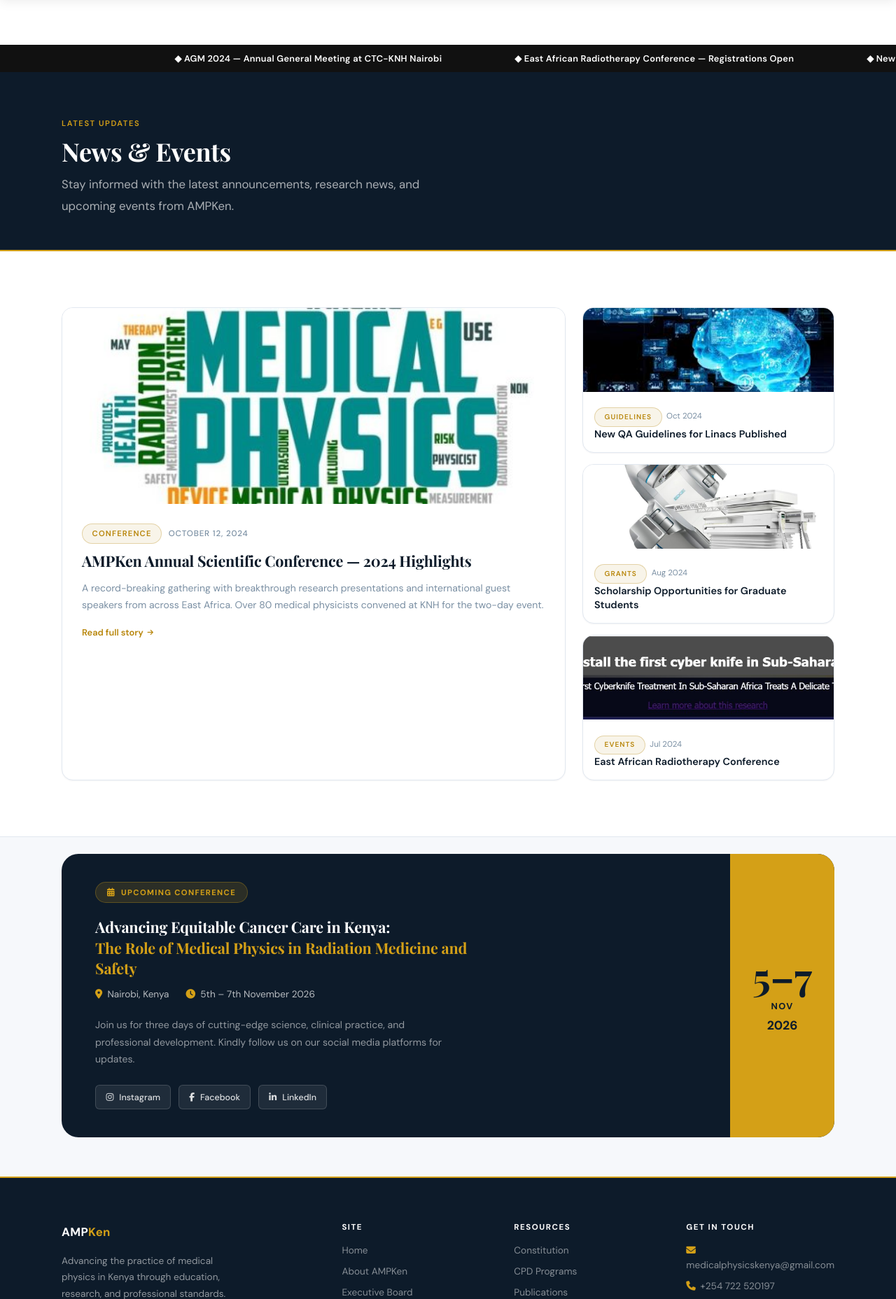
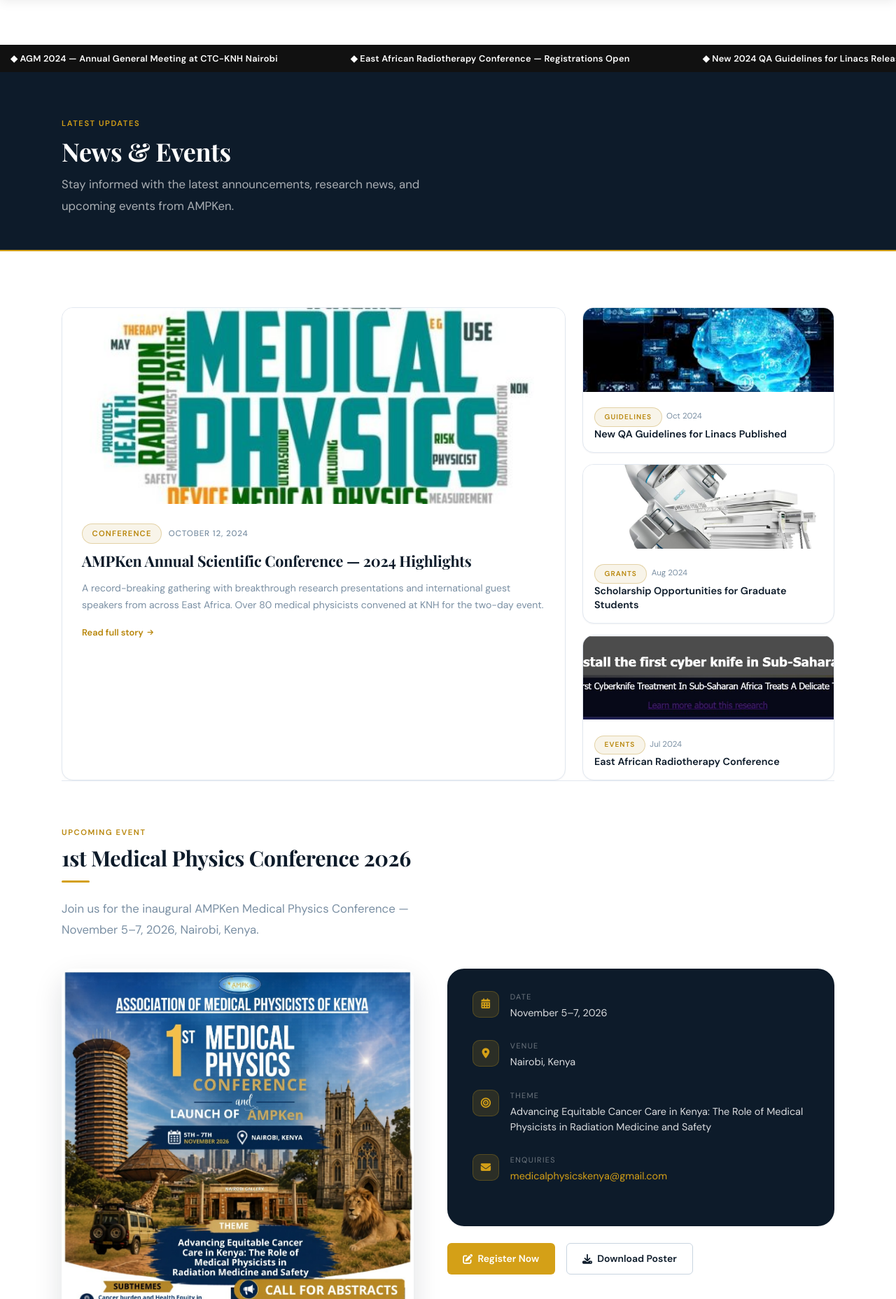
Before and after one commit to EllyKombo/ampke, a Flask app: page /news in a window 1280 px wide. Shown: the part 103-1959 px from the top of the page at 70% size. Run offline with Flask 3, Linux system fonts and the light colour scheme.

Commit message:
Update news.html

```diff
--- a/templates/news.html
+++ b/templates/news.html
@@ -1,8 +1,6 @@
 {% extends 'base.html' %}
 {% block title %}News & Events — AMPKen{% endblock %}
-
 {% block content %}
-
 <!-- Ticker -->
 <div class="ticker-bar">
   <div class="ticker-inner">
@@ -11,10 +9,12 @@
       <span class="ticker-item">&#9670; East African Radiotherapy Conference — Registrations Open</span>
       <span class="ticker-item">&#9670; New 2024 QA Guidelines for Linacs Released</span>
       <span class="ticker-item">&#9670; AMPKen Scholarship Applications Now Open</span>
+      <span class="ticker-item">&#9670; 1st AMPKen Medical Physics Conference — Nov 5–7 2026, Nairobi</span>
       <span class="ticker-item">&#9670; AGM 2024 — Annual General Meeting at CTC-KNH Nairobi</span>
       <span class="ticker-item">&#9670; East African Radiotherapy Conference — Registrations Open</span>
       <span class="ticker-item">&#9670; New 2024 QA Guidelines for Linacs Released</span>
       <span class="ticker-item">&#9670; AMPKen Scholarship Applications Now Open</span>
+      <span class="ticker-item">&#9670; 1st AMPKen Medical Physics Conference — Nov 5–7 2026, Nairobi</span>
     </div>
   </div>
 </div>
@@ -30,7 +30,6 @@
 <section class="section">
   <div class="container">
     <div class="news-layout">
-
       <!-- Featured -->
       <a href="#" class="news-main reveal">
         <img src="{{ url_for('static', filename='img/image4.jpg') }}" alt="Annual Conference" class="news-main-img">
@@ -43,7 +42,6 @@
           <span class="read-more">Read full story <i class="fa-solid fa-arrow-right fa-xs"></i></span>
         </div>
       </a>
-
       <!-- Sidebar -->
       <div class="news-side">
         <a href="#" class="news-card reveal">
@@ -68,9 +66,73 @@
           </div>
         </a>
       </div>
+    </div>
 
+    <!-- ── CONFERENCE POSTER SECTION ── -->
+    <div class="poster-section reveal">
+      <div class="section-head" style="margin-top:3rem;">
+        <span class="overline">Upcoming Event</span>
+        <h2 style="margin-top:.35rem;">1st Medical Physics Conference 2026</h2>
+        <div class="gold-rule"></div>
+        <p class="lead">Join us for the inaugural AMPKen Medical Physics Conference — November 5–7, 2026, Nairobi, Kenya.</p>
+      </div>
+
+      <div class="poster-wrap">
+        <div class="poster-img-col">
+          <img
+            src="{{ url_for('static', filename='img/conference.jpeg') }}"
+            alt="1st AMPKen Medical Physics Conference 2026 Poster"
+            class="poster-img">
+        </div>
+        <div class="poster-details-col">
+          <div class="poster-meta-card">
+            <div class="c-item">
+              <div class="c-icon-box"><i class="fa-solid fa-calendar-days"></i></div>
+              <div>
+                <div class="c-label">Date</div>
+                <div class="c-val">November 5–7, 2026</div>
+              </div>
+            </div>
+            <div class="c-item">
+              <div class="c-icon-box"><i class="fa-solid fa-location-dot"></i></div>
+              <div>
+                <div class="c-label">Venue</div>
+                <div class="c-val">Nairobi, Kenya</div>
+              </div>
+            </div>
+            <div class="c-item">
+              <div class="c-icon-box"><i class="fa-solid fa-bullseye"></i></div>
+              <div>
+                <div class="c-label">Theme</div>
+                <div class="c-val">Advancing Equitable Cancer Care in Kenya: The Role of Medical Physicists in Radiation Medicine and Safety</div>
+              </div>
+            </div>
+            <div class="c-item">
+              <div class="c-icon-box"><i class="fa-solid fa-envelope"></i></div>
+              <div>
+                <div class="c-label">Enquiries</div>
+                <div class="c-val">
+                  <a href="mailto:medicalphysicskenya@gmail.com">medicalphysicskenya@gmail.com</a>
+                </div>
+              </div>
+            </div>
+          </div>
+
+          <div style="display:flex;gap:1rem;flex-wrap:wrap;margin-top:1.5rem;">
+            <a href="/register" class="btn btn-gold">
+              <i class="fa-solid fa-pen-to-square"></i> Register Now
+            </a>
+            <a href="{{ url_for('static', filename='img/conference.jpeg') }}"
+               download="AMPKen-Conference-2026.jpeg"
+               class="btn btn-outline">
+              <i class="fa-solid fa-download"></i> Download Poster
+            </a>
+          </div>
+        </div>
+      </div>
     </div>
+    <!-- ── END POSTER SECTION ── -->
+
   </div>
 </section>
-
 {% endblock %}
```
